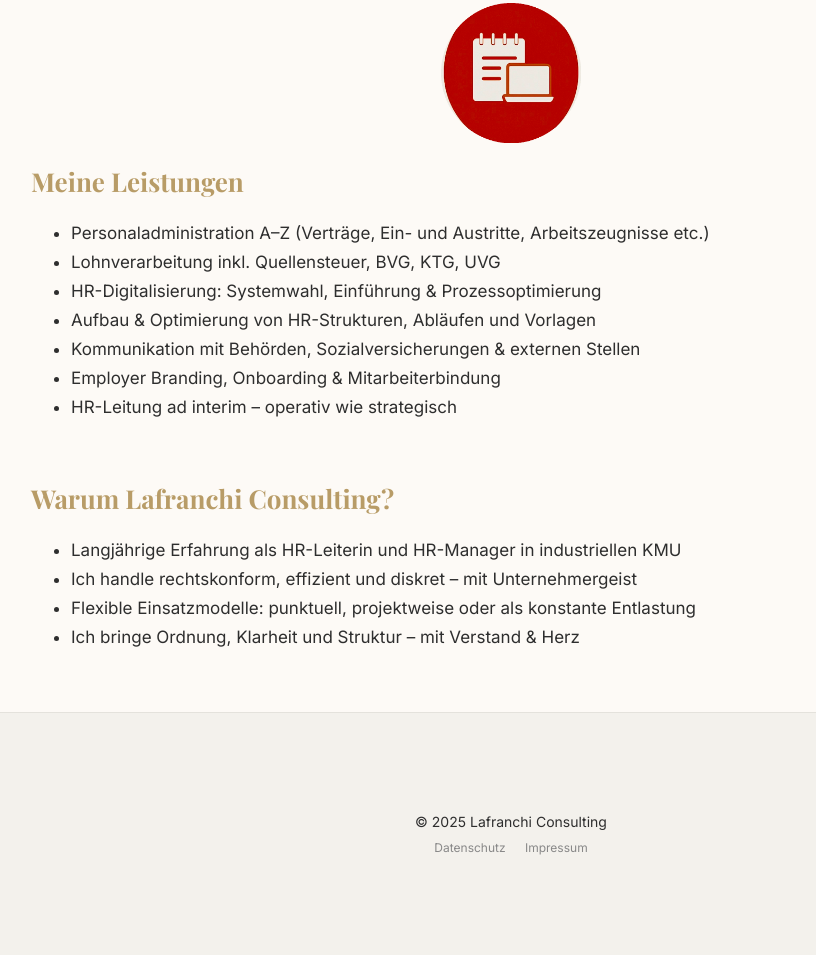
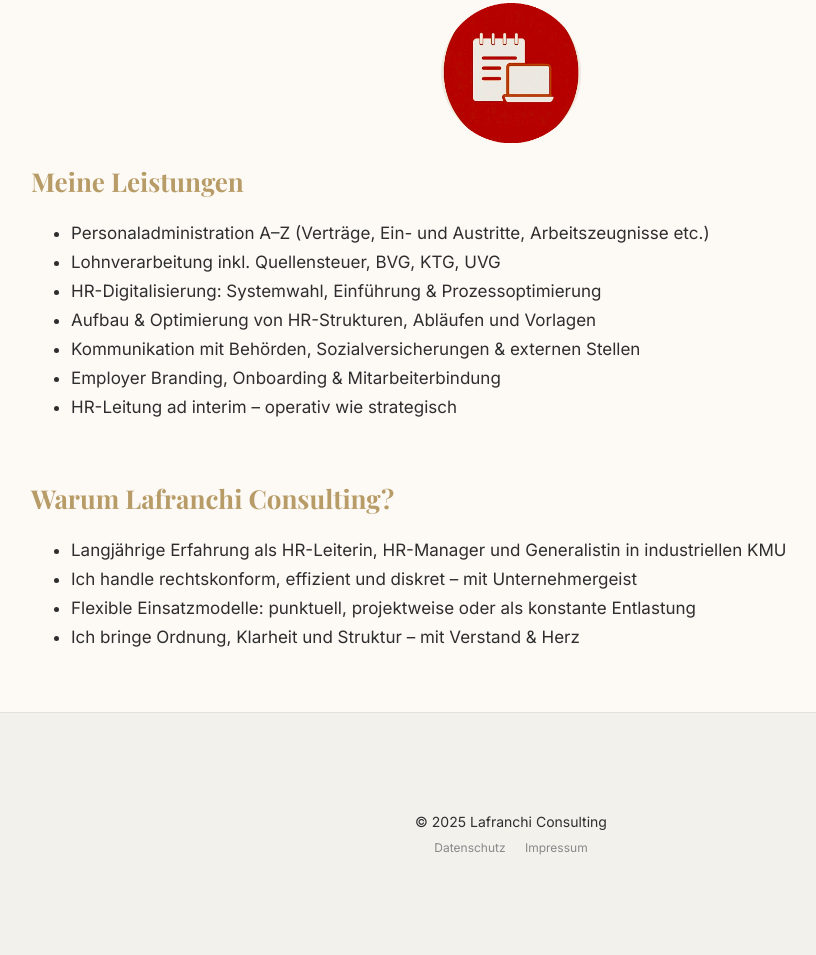
Before and after one commit to Sarinalafranchi/lafranchi-consulting, a plain HTML site: page unternehmen.html in a window 1280 px wide. Shown: the part 915-1870 px from the top of the page, without its empty margins (129-945 px from the left). Drawn offline with nearby package versions, Linux system fonts and the light colour scheme.

Commit message:
Update unternehmen.html

```diff
--- a/unternehmen.html
+++ b/unternehmen.html
@@ -83,7 +83,7 @@
     <section class="section">
       <h2>Warum Lafranchi Consulting?</h2>
       <ul>
-        <li>Langjährige Erfahrung als HR-Leiterin und HR-Manager in industriellen KMU</li>
+        <li>Langjährige Erfahrung als HR-Leiterin, HR-Manager und Generalistin in industriellen KMU</li>
         <li>Ich handle rechtskonform, effizient und diskret – mit Unternehmergeist</li>
         <li>Flexible Einsatzmodelle: punktuell, projektweise oder als konstante Entlastung</li>
         <li>Ich bringe Ordnung, Klarheit und Struktur – mit Verstand & Herz</li>
```
